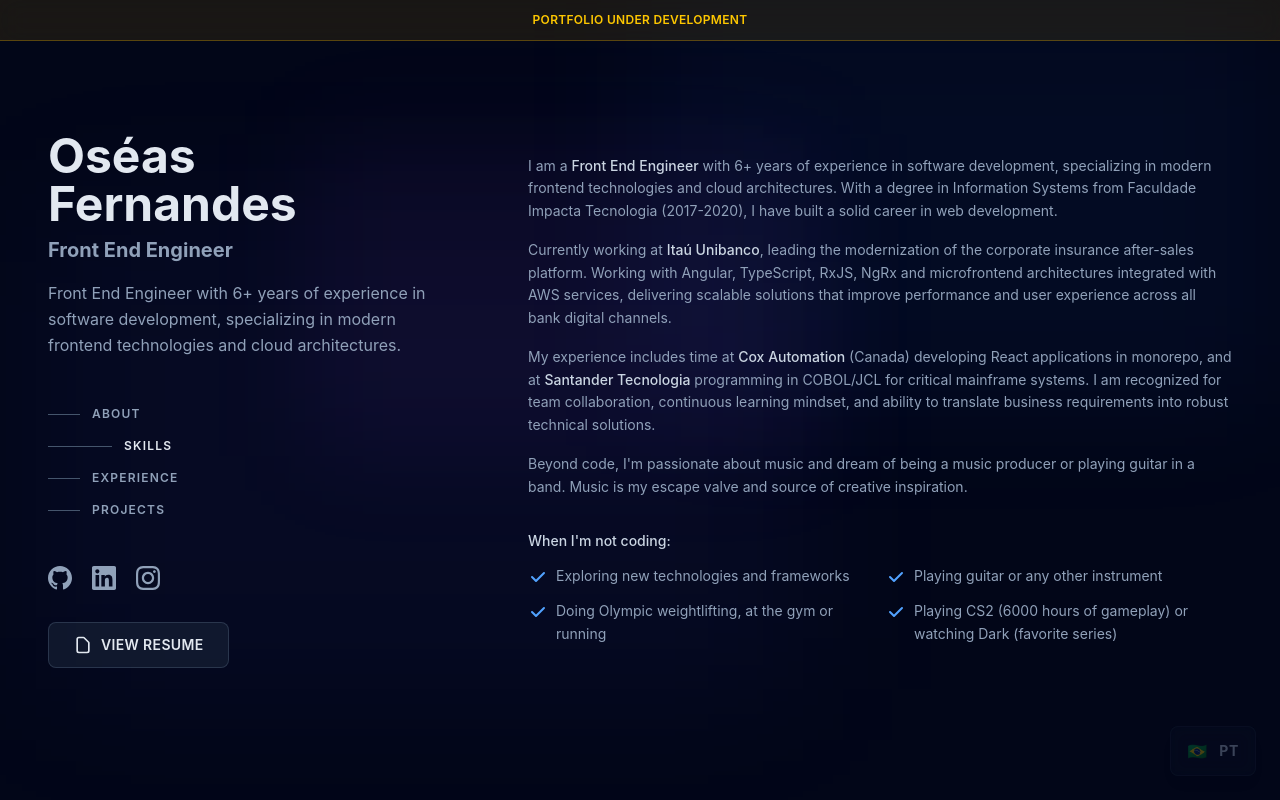
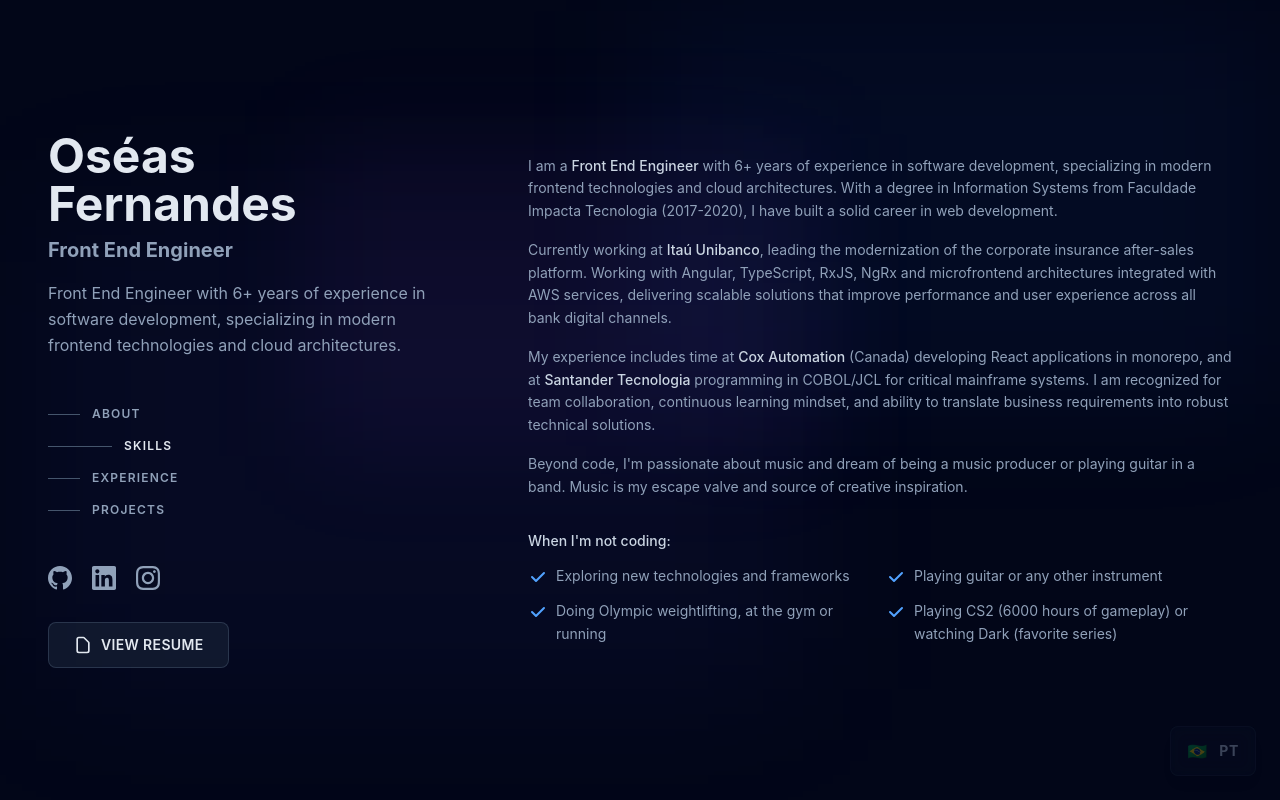
Before and after one commit to ozefernan/portfolio, a React (Vite) app: page / in a window 1280 px wide. Shown: the top 800 px of the page. Built offline with nearby package versions, Linux system fonts and the light colour scheme.

Commit message:
Remove development notice banner

```diff
--- a/src/App.jsx
+++ b/src/App.jsx
@@ -8,7 +8,6 @@ import Experience from './components/Experience'
 import Projects from './components/Projects'
 import Footer from './components/Footer'
 import LanguageToggle from './components/LanguageToggle'
-import DevNotice from './components/DevNotice'
 import StarWars from './components/StarWars'
 import MobileHeader from './components/MobileHeader'
 import MatrixRain from './components/MatrixRain'
@@ -49,8 +48,6 @@ function App() {
       {/* Mobile Header */}
       <MobileHeader />
 
-      {/* Fixed Development Notice */}
-      {!showMatrix && <DevNotice />}
 
       {/* Fixed Language Toggle Button */}
       <LanguageToggle />
```
